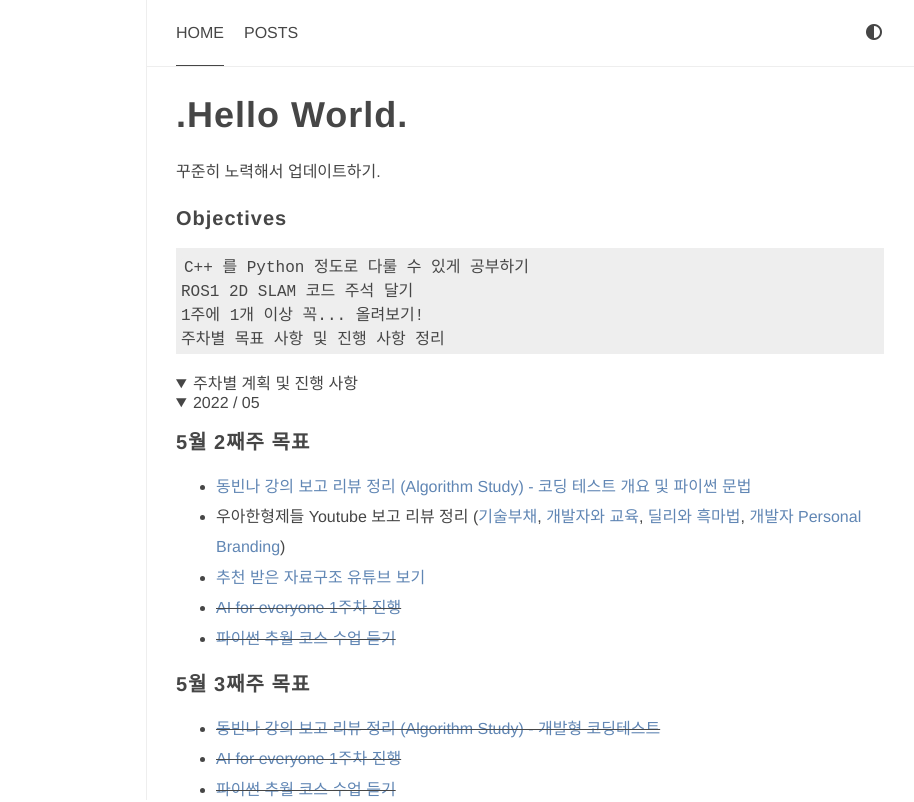
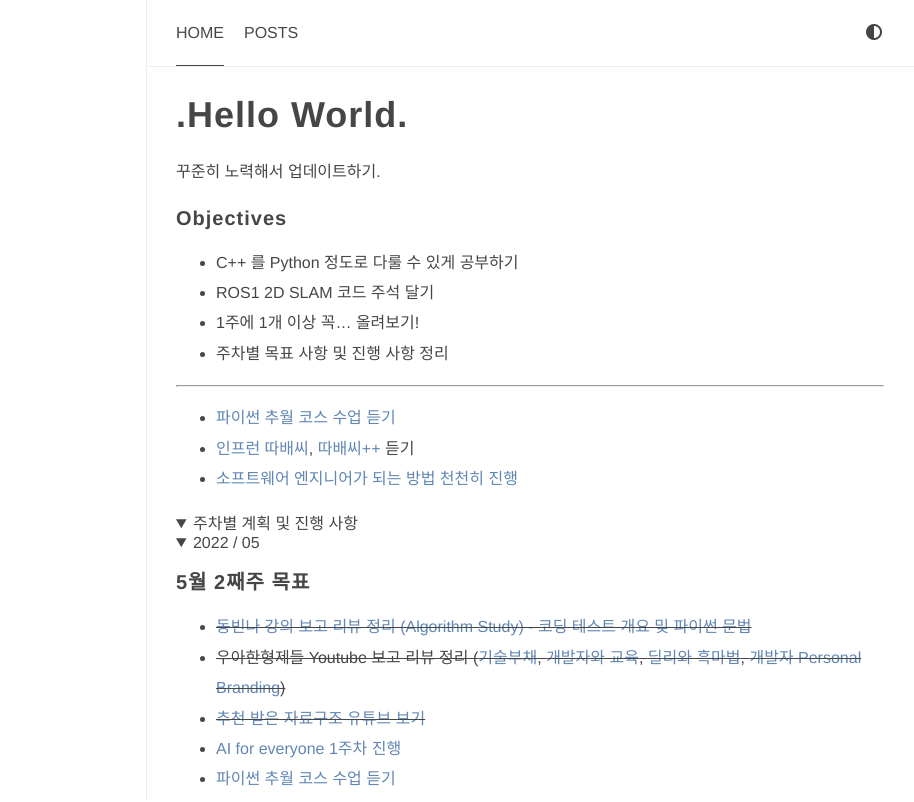
Before and after one commit to JacksonK9/JacksonK9.github.io, a plain HTML site: page index.html in a window 1280 px wide. Shown: the top 802 px of the page, 366-1280 px from the left. Drawn offline with nearby package versions, Linux system fonts and the light colour scheme; some packages are replaced by stand-ins of ours.

Commit message:
rebuilding site Sun May 22 23:31:40 KST 2022

```diff
--- a/index.html
+++ b/index.html
@@ -342,11 +342,18 @@
       <h1 id="hello-world">.Hello World.</h1>
 <p>꾸준히 노력해서 업데이트하기.</p>
 <h3 id="objectives">Objectives</h3>
-<pre><code>C++ 를 Python 정도로 다룰 수 있게 공부하기
-ROS1 2D SLAM 코드 주석 달기
-1주에 1개 이상 꼭... 올려보기!
-주차별 목표 사항 및 진행 사항 정리
-</code></pre>
+<ul>
+<li>C++ 를 Python 정도로 다룰 수 있게 공부하기</li>
+<li>ROS1 2D SLAM 코드 주석 달기</li>
+<li>1주에 1개 이상 꼭&hellip; 올려보기!</li>
+<li>주차별 목표 사항 및 진행 사항 정리</li>
+</ul>
+<hr>
+<ul>
+<li><a href="https://www.youtube.com/channel/UChA2-phSc3F5A_J2uZEt7Dw">파이썬 추월 코스 수업 듣기</a></li>
+<li><a href="https://www.inflearn.com/course/following-c">인프런 따배씨</a>, <a href="https://www.inflearn.com/course/following-c-plus">따배씨++</a> 듣기</li>
+<li><a href="https://github.com/jwasham/coding-interview-university#how-to-use-it">소프트웨어 엔지니어가 되는 방법 천천히 진행</a></li>
+</ul>
 <details open>
     <summary> 주차별 계획 및 진행 사항 </summary>
 <details open>
@@ -354,20 +361,20 @@ ROS1 2D SLAM 코드 주석 달기
 <div markdown="1">
 <h3 id="5월-2째주-목표">5월 2째주 목표</h3>
 <ul>
-<li><a href="https://github.com/JacksonK9/Study-Algorithms">동빈나 강의 보고 리뷰 정리 (Algorithm Study) - 코딩 테스트 개요 및 파이썬 문법</a></li>
-<li>우아한형제들 Youtube 보고 리뷰 정리 (<a href="https://www.youtube.com/watch?v=HqSBwoczIMM">기술부채</a>, <a href="https://www.youtube.com/watch?v=MYSur_q-Nd0">개발자와 교육</a>, <a href="https://www.youtube.com/watch?v=yrJBmBrA9TE">딜리와 흑마법</a>, <a href="https://www.youtube.com/watch?v=_yRmR5tsT3E">개발자 Personal Branding</a>)</li>
-<li><a href="https://www.youtube.com/watch?v=oz9cEqFynHU">추천 받은 자료구조 유튜브 보기</a></li>
-<li><del><a href="https://www.coursera.org/learn/ai-for-everyone/lecture/5TPFo/machine-learning">AI for everyone 1주차 진행</a></del></li>
-<li><del><a href="https://www.youtube.com/channel/UChA2-phSc3F5A_J2uZEt7Dw">파이썬 추월 코스 수업 듣기</a></del></li>
+<li><del><a href="https://github.com/JacksonK9/Study-Algorithms">동빈나 강의 보고 리뷰 정리 (Algorithm Study) - 코딩 테스트 개요 및 파이썬 문법</a></del></li>
+<li><del>우아한형제들 Youtube 보고 리뷰 정리 (<a href="https://www.youtube.com/watch?v=HqSBwoczIMM">기술부채</a>, <a href="https://www.youtube.com/watch?v=MYSur_q-Nd0">개발자와 교육</a>, <a href="https://www.youtube.com/watch?v=yrJBmBrA9TE">딜리와 흑마법</a>, <a href="https://www.youtube.com/watch?v=_yRmR5tsT3E">개발자 Personal Branding</a>)</del></li>
+<li><del><a href="https://www.youtube.com/watch?v=oz9cEqFynHU">추천 받은 자료구조 유튜브 보기</a></del></li>
+<li><a href="https://www.coursera.org/learn/ai-for-everyone/lecture/5TPFo/machine-learning">AI for everyone 1주차 진행</a></li>
+<li><a href="https://www.youtube.com/channel/UChA2-phSc3F5A_J2uZEt7Dw">파이썬 추월 코스 수업 듣기</a></li>
 </ul>
 </div>
 <div markdown="1">
 <h3 id="5월-3째주-목표">5월 3째주 목표</h3>
 <ul>
-<li><del><a href="https://github.com/JacksonK9/Study-Algorithms">동빈나 강의 보고 리뷰 정리 (Algorithm Study) - 개발형 코딩테스트</a></del></li>
-<li><del><a href="https://www.coursera.org/learn/ai-for-everyone/lecture/5TPFo/machine-learning">AI for everyone 1주차 진행</a></del></li>
-<li><del><a href="https://www.youtube.com/channel/UChA2-phSc3F5A_J2uZEt7Dw">파이썬 추월 코스 수업 듣기</a></del></li>
-<li><a href="https://www.youtube.com/watch?v=7C9RgOcvkvo&amp;list=PLRx0vPvlEmdAghTr5mXQxGpHjWqSz0dgC&amp;index=3">동빈나 강의 보고 리뷰 정리 (Algorithm-Study) - BFS &amp; DFS</a></li>
+<li><a href="https://github.com/JacksonK9/Study-Algorithms">동빈나 강의 보고 리뷰 정리 (Algorithm Study) - 개발형 코딩테스트</a></li>
+<li><a href="https://www.coursera.org/learn/ai-for-everyone/lecture/5TPFo/machine-learning">AI for everyone 1주차 진행</a></li>
+<li><a href="https://www.youtube.com/channel/UChA2-phSc3F5A_J2uZEt7Dw">파이썬 추월 코스 수업 듣기</a></li>
+<li><del><a href="https://www.youtube.com/watch?v=7C9RgOcvkvo&amp;list=PLRx0vPvlEmdAghTr5mXQxGpHjWqSz0dgC&amp;index=3">동빈나 강의 보고 리뷰 정리 (Algorithm-Study) - BFS &amp; DFS</a></del></li>
 </ul>
 </div>
 <div markdown="1">
@@ -378,7 +385,6 @@ ROS1 2D SLAM 코드 주석 달기
 <li><a href="https://github.com/JacksonK9/Study-Algorithms">동빈나 강의 보고 리뷰 정리 (Algorithm Study) - 벨만포드 알고리즘</a></li>
 <li><a href="https://szeliski.org/Book/">Szeliski 책 ch. 02 Image formation 보고 정리</a></li>
 <li><a href="https://www.coursera.org/learn/ai-for-everyone/lecture/5TPFo/machine-learning">AI for everyone 1주차 진행</a></li>
-<li><a href="https://www.youtube.com/channel/UChA2-phSc3F5A_J2uZEt7Dw">파이썬 추월 코스 수업 듣기</a></li>
 </ul>
 </div>
 </details>
```
